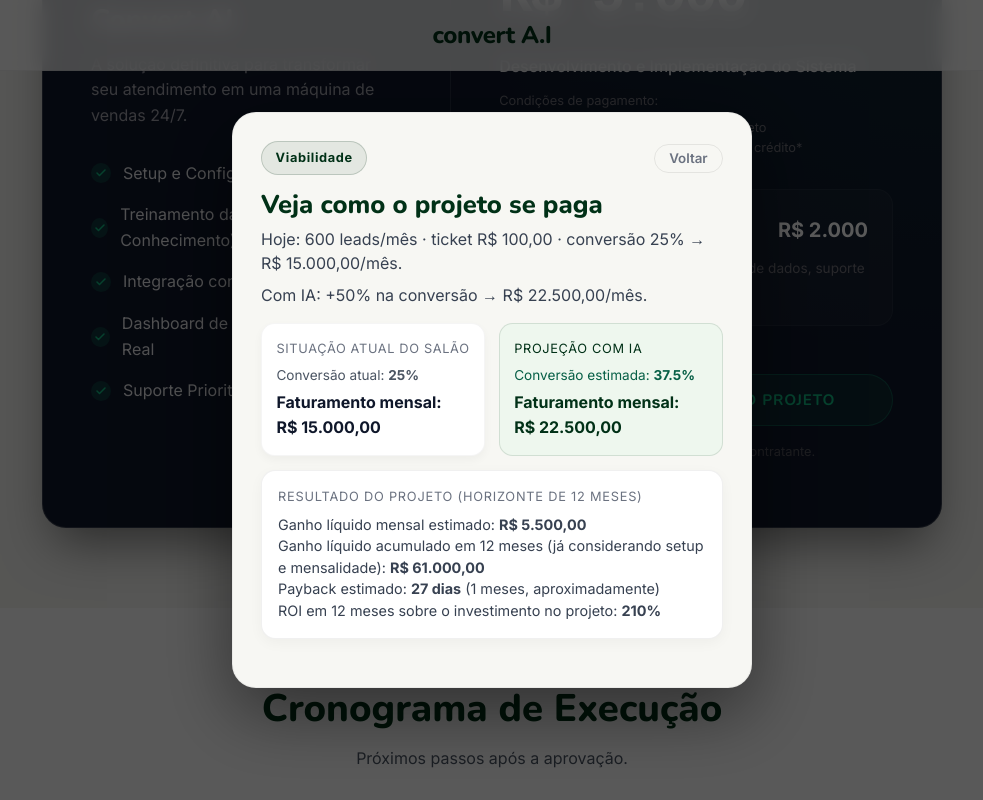
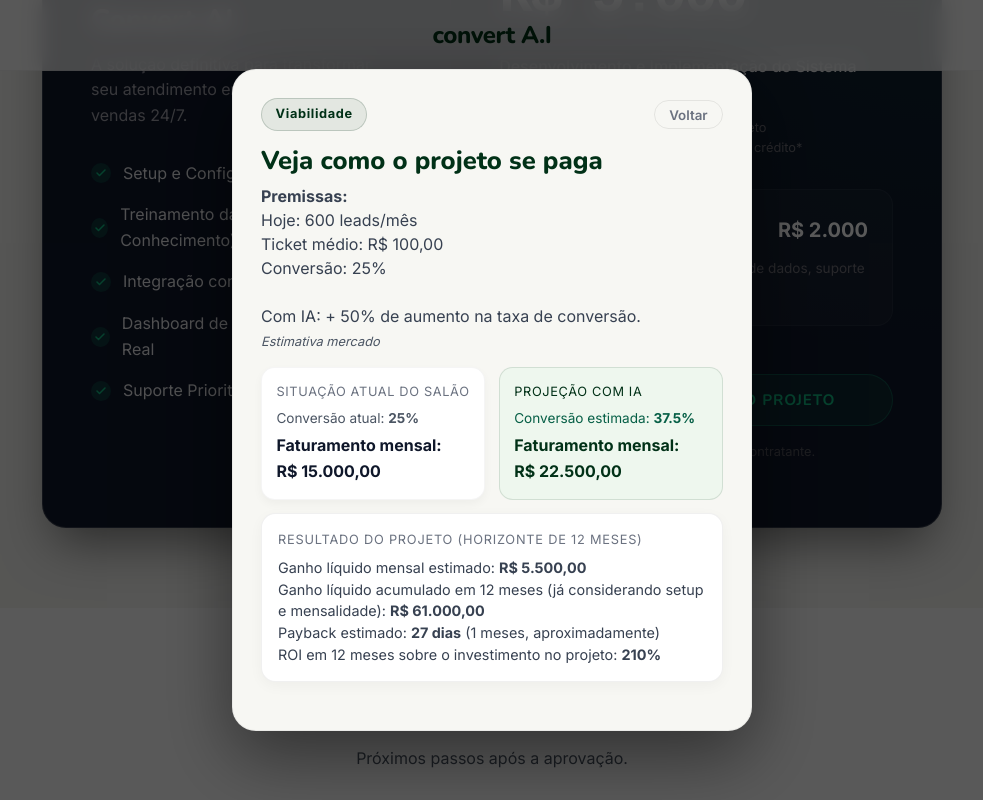
Before and after one commit to mateusolintof/SPA_Proposta_Comercial, a React (Vite) app: page / in a window 1280 px wide. Both pictures are taken after a click on the button "VEJA A VIABILIDADE DO PROJETO". Shown: the part 5001-5801 px from the top of the page, without its empty margins (148-1131 px from the left). Built offline with nearby package versions, Linux system fonts and the light colour scheme.

Commit message:
Ajusta texto de premissas e estimativa de mercado

```diff
--- a/src/components/Investment.jsx
+++ b/src/components/Investment.jsx
@@ -210,11 +210,20 @@ const Investment = () => {
                         </div>
 
                         <h3 style={{ color: '#013117', marginBottom: '0.5rem', fontSize: '1.6rem' }}>Veja como o projeto se paga</h3>
-                        <p style={{ color: '#374151', marginBottom: '0.5rem', lineHeight: 1.5 }}>
-                            Hoje: {leads} leads/mês · ticket {currency.format(ticket)} · conversão {currentConv}% → {currency.format(currentRevenue)}/mês.
+                        <p style={{ color: '#374151', marginBottom: '0.25rem', lineHeight: 1.5 }}>
+                            <strong>Premissas:</strong>
+                            <br />
+                            Hoje: {leads} leads/mês
+                            <br />
+                            Ticket médio: {currency.format(ticket)}
+                            <br />
+                            Conversão: {currentConv}%
+                            <br />
+                            <br />
+                            Com IA: + 50% de aumento na taxa de conversão.
                         </p>
-                        <p style={{ color: '#374151', marginBottom: '1rem', lineHeight: 1.5 }}>
-                            Com IA: +50% na conversão → {currency.format(projectedRevenue)}/mês.
+                        <p style={{ color: '#4b5563', marginBottom: '1rem', lineHeight: 1.5, fontSize: '0.8rem', fontStyle: 'italic' }}>
+                            Estimativa mercado
                         </p>
 
                         <div style={{ display: 'grid', gap: '0.85rem', marginBottom: '1.25rem' }}>
```
